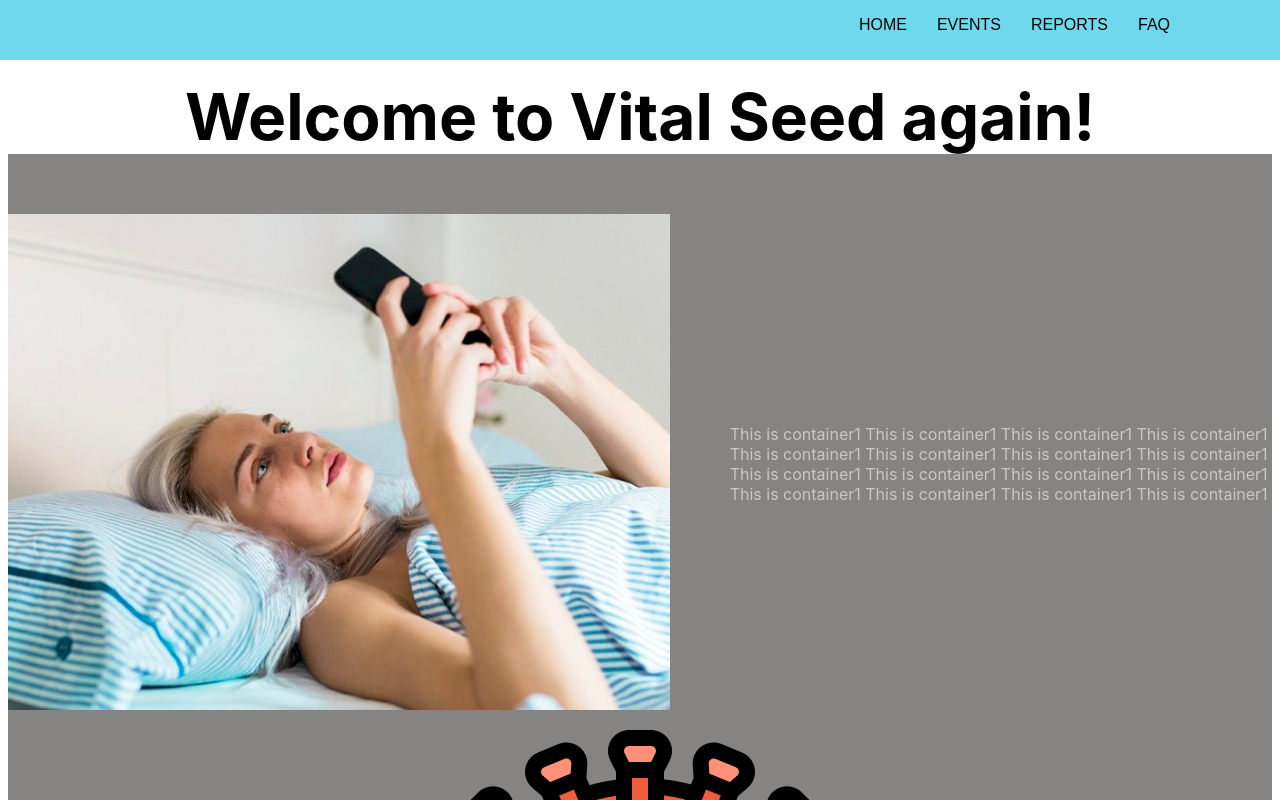
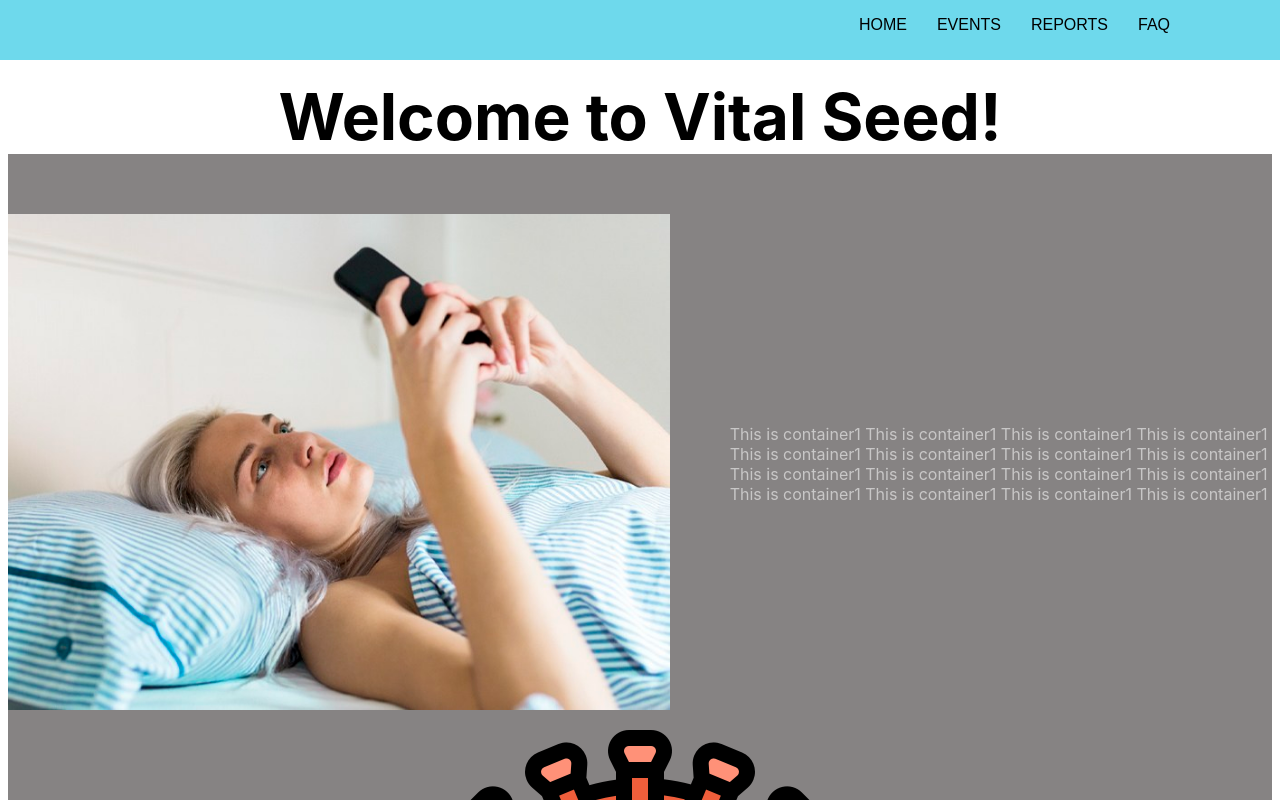
Before and after one commit to FIT5120-IE-TA07/vital-seed-view, a Next.js app: page / in a window 1280 px wide. Shown: the top 800 px of the page. Built offline with nearby package versions, Linux system fonts and the light colour scheme.

Commit message:
frontpage merging

```diff
--- a/pages/index.js
+++ b/pages/index.js
@@ -16,7 +16,7 @@ export default function Home() {
         {/* <h1 className="title">
           Hi <a href="/clinics">Link testing</a>
         </h1> */}
-        <h1 className="title">Welcome to Vital Seed again!</h1>
+        <h1 className="title">Welcome to Vital Seed!</h1>
         <Frontpage />
 
         {/* <VirusImage />
```
